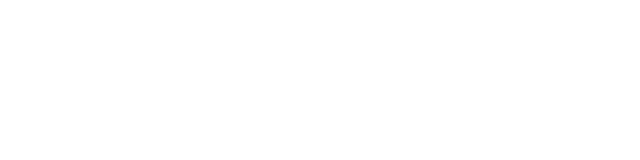
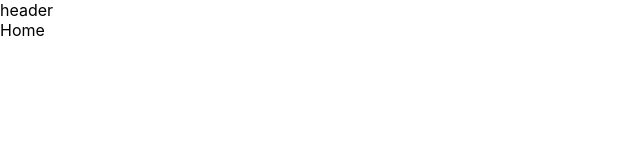
Before and after one commit to dongree/Shoppy, a React (Create React App) app: page / in a window 1280 px wide. Shown: the top 160 px of the page, without its empty margins (0-640 px from the left). Built offline with nearby package versions, Linux system fonts and the light colour scheme.

Commit message:
set react router

```diff
--- a/package.json
+++ b/package.json
@@ -8,6 +8,7 @@
     "@testing-library/user-event": "^13.5.0",
     "react": "^18.2.0",
     "react-dom": "^18.2.0",
+    "react-router-dom": "^6.10.0",
     "react-scripts": "5.0.1",
     "web-vitals": "^2.1.4"
   },
--- a/src/App.js
+++ b/src/App.js
@@ -1,5 +1,13 @@
+import { Outlet } from 'react-router-dom';
+import Header from './components/Header';
+
 function App() {
-  return <div className="App"></div>;
+  return (
+    <>
+      <Header />
+      <Outlet />
+    </>
+  );
 }
 
 export default App;
--- /dev/null
+++ b/src/components/Header.jsx
@@ -0,0 +1,5 @@
+import React from 'react';
+
+export default function Header() {
+  return <div>header</div>;
+}
--- a/src/index.js
+++ b/src/index.js
@@ -3,11 +3,31 @@ import ReactDOM from 'react-dom/client';
 import './index.css';
 import App from './App';
 import reportWebVitals from './reportWebVitals';
+import { RouterProvider, createBrowserRouter } from 'react-router-dom';
+import NotFound from './pages/NotFound';
+import Home from './pages/Home';
+import Products from './pages/Products';
+import Detail from './pages/Detail';
+import Cart from './pages/Cart';
+
+const router = createBrowserRouter([
+  {
+    path: '/',
+    element: <App />,
+    errorElement: <NotFound />,
+    children: [
+      { index: true, element: <Home /> },
+      { path: 'products', element: <Products /> },
+      { path: 'products/:id', element: <Detail /> },
+      { path: 'cart', element: <Cart /> },
+    ],
+  },
+]);
 
 const root = ReactDOM.createRoot(document.getElementById('root'));
 root.render(
   <React.StrictMode>
-    <App />
+    <RouterProvider router={router} />
   </React.StrictMode>
 );
 
--- /dev/null
+++ b/src/pages/Cart.jsx
@@ -0,0 +1,5 @@
+import React from 'react';
+
+export default function Cart() {
+  return <div>Cart</div>;
+}
--- /dev/null
+++ b/src/pages/Detail.jsx
@@ -0,0 +1,5 @@
+import React from 'react';
+
+export default function Detail() {
+  return <div>Detail</div>;
+}
--- /dev/null
+++ b/src/pages/Home.jsx
@@ -0,0 +1,5 @@
+import React from 'react';
+
+export default function Home() {
+  return <div>Home</div>;
+}
--- /dev/null
+++ b/src/pages/NotFound.jsx
@@ -0,0 +1,5 @@
+import React from 'react';
+
+export default function NotFound() {
+  return <div>Not Found</div>;
+}
--- /dev/null
+++ b/src/pages/Products.jsx
@@ -0,0 +1,5 @@
+import React from 'react';
+
+export default function Products() {
+  return <div>Products</div>;
+}
```
Also changed, not shown: 1 other file (tests, documents, lock files or other folders).
